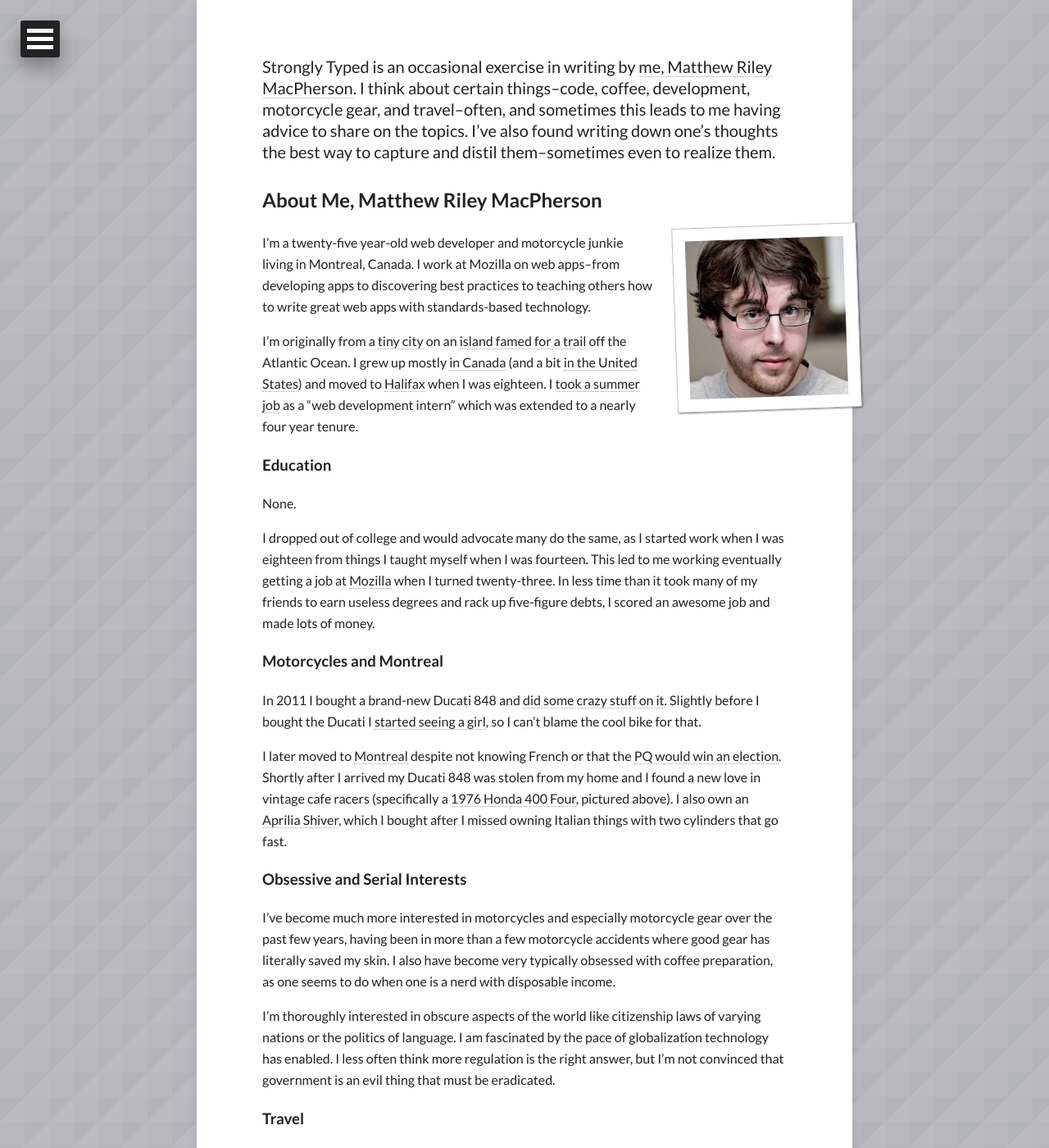
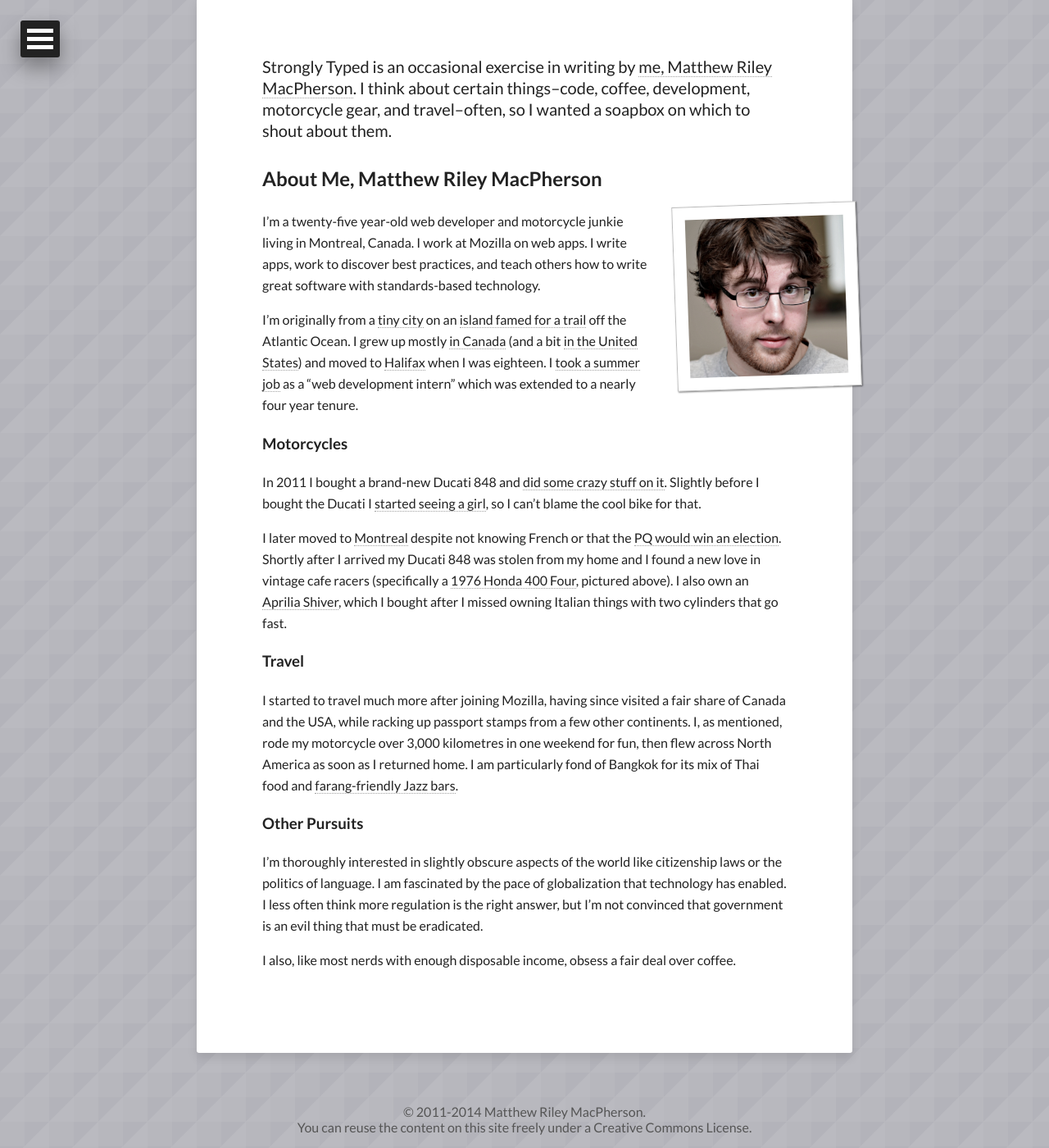
Before and after one commit to tofumatt/strongly-typed, a Jekyll site: the page built from about.md, in a window 1280 px wide and 1400 px high, scrolled down 492 px. Shown: the whole window at 82% size. Built offline with Jekyll 4.4.1, drawn with Linux system fonts in a browser that asks for light colours; nearby versions of some CDN libraries.

Commit message:
Tidy up about page

```diff
--- a/about.md
+++ b/about.md
@@ -7,32 +7,26 @@
   feature: sport-touring.jpg
 ---
 
-Strongly Typed is an occasional exercise in writing by [me, Matthew Riley MacPherson](http://lonelyvegan.com). I think about certain things--code, coffee, development, motorcycle gear, and travel--often, and sometimes this leads to me having advice to share on the topics. I've also found writing down one's thoughts the best way to capture and distil them--sometimes even to realize them.
+Strongly Typed is an occasional exercise in writing by [me, Matthew Riley MacPherson](http://lonelyvegan.com). I think about certain things--code, coffee, development, motorcycle gear, and travel--often, so I wanted a soapbox on which to shout about them.
 
 ## About Me, Matthew Riley MacPherson
 
-<img src="/images/matt-techshop.jpg" alt="A photo of me" id="about-me-photo" class="about-photo">I'm a twenty-five year-old web developer and motorcycle junkie living in Montreal, Canada. I work at Mozilla on web apps--from developing apps to discovering best practices to teaching others how to write great web apps with standards-based technology.
+<img src="/images/matt-techshop.jpg" alt="A photo of me" id="about-me-photo" class="about-photo">I'm a twenty-five year-old web developer and motorcycle junkie living in Montreal, Canada. I work at Mozilla on web apps. I write apps, work to discover best practices, and teach others how to write great software with standards-based technology.
 
 I'm originally from a [tiny city](http://en.wikipedia.org/wiki/Sydney,_Nova_Scotia) on an [island famed for a trail](http://en.wikipedia.org/wiki/Cape_Breton_Island) off the Atlantic Ocean. I grew up mostly [in Canada](http://en.wikipedia.org/wiki/Calgary) (and a bit [in the United States](http://en.wikipedia.org/wiki/Lincoln,_Nebraska)) and moved to [Halifax](http://en.wikipedia.org/wiki/Halifax_Regional_Municipality) when I was eighteen. I [took a summer job](http://novascotia.ca/) as a "web development intern" which was extended to a nearly four year tenure.
 
-### Education
-
-None.
-
-I dropped out of college and would advocate many do the same, as I started work when I was eighteen from things I taught myself when I was fourteen. This led to me working eventually getting a job at [Mozilla](https://mozilla.org) when I turned twenty-three. In less time than it took many of my friends to earn useless degrees and rack up five-figure debts, I scored an awesome job and made lots of money.
-
-### Motorcycles and Montreal
+### Motorcycles
 
 In 2011 I bought a brand-new Ducati 848 and [did some crazy stuff on it](http://triggersandsparks.com/blog/how-a-motorcycle-made-me-a-better-businessperson/). Slightly before I bought the Ducati I [started seeing a girl](http://twitter.com/sarahsemark), so I can't blame the cool bike for that.
 
 I later moved to [Montreal](http://en.wikipedia.org/wiki/Montreal) despite not knowing French or that the [PQ would win an election](http://en.wikipedia.org/wiki/Quebec_general_election,_2012). Shortly after I arrived my Ducati 848 was stolen from my home and I found a new love in vintage cafe racers (specifically a [1976 Honda 400 Four](http://en.wikipedia.org/wiki/Honda_CB400F), pictured above). I also own an [Aprilia Shiver](http://en.wikipedia.org/wiki/Aprilia_SL_750_Shiver), which I bought after I missed owning Italian things with two cylinders that go fast.
 
-### Obsessive and Serial Interests
-
-I've become much more interested in motorcycles and especially motorcycle gear over the past few years, having been in more than a few motorcycle accidents where good gear has literally saved my skin. I also have become very typically obsessed with coffee preparation, as one seems to do when one is a nerd with disposable income.
-
-I'm thoroughly interested in obscure aspects of the world like citizenship laws of varying nations or the politics of language. I am fascinated by the pace of globalization technology has enabled. I less often think more regulation is the right answer, but I'm not convinced that government is an evil thing that must be eradicated.
-
 ### Travel
 
 I started to travel much more after joining Mozilla, having since visited a fair share of Canada and the USA, while racking up passport stamps from a few other continents. I, as mentioned, rode my motorcycle over 3,000 kilometres in one weekend for fun, then flew across North America as soon as I returned home. I am particularly fond of Bangkok for its mix of Thai food and [farang-friendly Jazz bars](https://foursquare.com/v/the-iron-fairies--co/4bd98c220115c9b67da47780).
+
+### Other Pursuits
+
+I'm thoroughly interested in slightly obscure aspects of the world like citizenship laws or the politics of language. I am fascinated by the pace of globalization that technology has enabled. I less often think more regulation is the right answer, but I'm not convinced that government is an evil thing that must be eradicated.
+
+I also, like most nerds with enough disposable income, obsess a fair deal over coffee.
```
